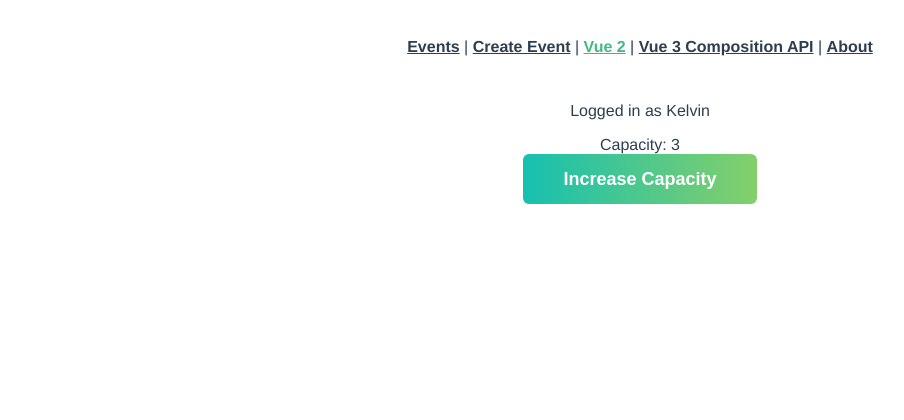
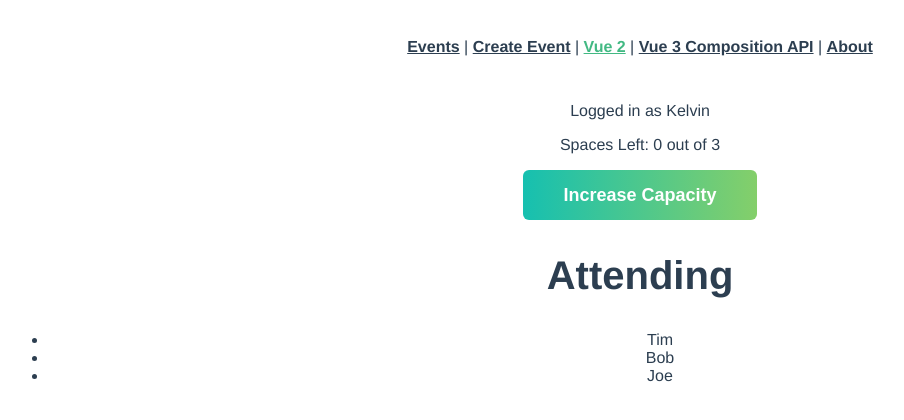
Before and after one commit to kelvinmatheus/real-world-vue, a Vue app: page /vue2 in a window 1280 px wide. Shown: the top 420 px of the page, without its empty margins (0-904 px from the left). Built offline with nearby package versions, Linux system fonts and the light colour scheme.

Commit message:
Computed Properties

```diff
--- a/src/views/Vue2View.vue
+++ b/src/views/Vue2View.vue
@@ -3,7 +3,14 @@ export default {
   data() {
     return {
       capacity: 3,
+      attending: ['Tim', 'Bob', 'Joe'],
     };
+  },
+
+  computed: {
+    spacesLeft() {
+      return this.capacity - this.attending.length;
+    },
   },
 
   methods: {
@@ -15,6 +22,15 @@ export default {
 </script>
 
 <template>
-  <div>Capacity: {{ capacity }}</div>
+  <div>
+    <p>Spaces Left: {{ spacesLeft }} out of {{ capacity }}</p>
+  </div>
   <button @click="increaseCapacity">Increase Capacity</button>
+
+  <h2>Attending</h2>
+  <ul>
+    <li v-for="(name, index) in attending" :key="index">
+      {{ name }}
+    </li>
+  </ul>
 </template>
--- a/src/views/Vue3CompositionView.vue
+++ b/src/views/Vue3CompositionView.vue
@@ -1,20 +1,37 @@
 <script>
-import { ref } from 'vue';
+import { ref, computed } from 'vue';
 
 export default {
   setup() {
     const capacity = ref(3);
+    const attending = ref(['Tim', 'Bob', 'Joe']);
+
+    const spacesLeft = computed(() => capacity.value - attending.value.length);
 
     function increaseCapacity() {
       capacity.value += 1;
     }
 
-    return { capacity, increaseCapacity };
+    return {
+      capacity,
+      attending,
+      increaseCapacity,
+      spacesLeft,
+    };
   },
 };
 </script>
 
 <template>
-  <div>Capacity Composition API: {{ capacity }}</div>
+  <div>
+    <p>Spaces Left: {{ spacesLeft }} out of {{ capacity }}</p>
+  </div>
   <button @click="increaseCapacity">Increase Capacity</button>
+
+  <h2>Attending</h2>
+  <ul>
+    <li v-for="(name, index) in attending" :key="index">
+      {{ name }}
+    </li>
+  </ul>
 </template>
```
